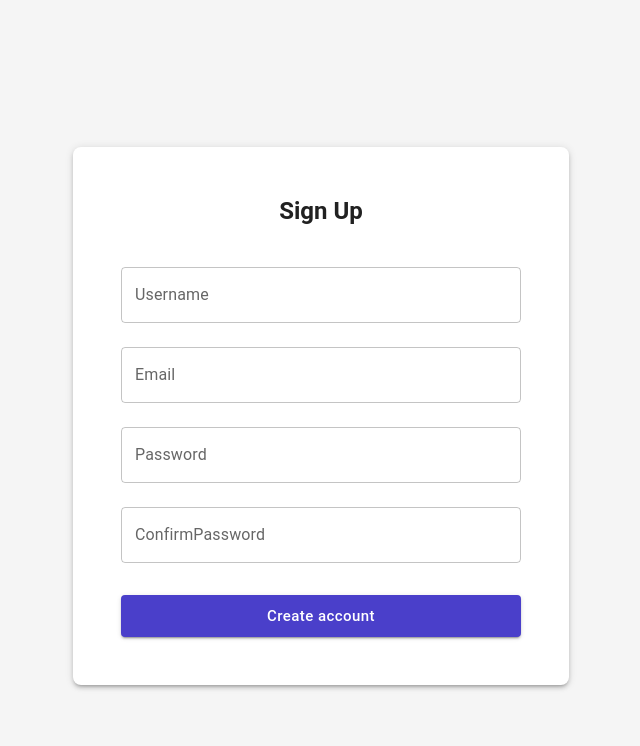
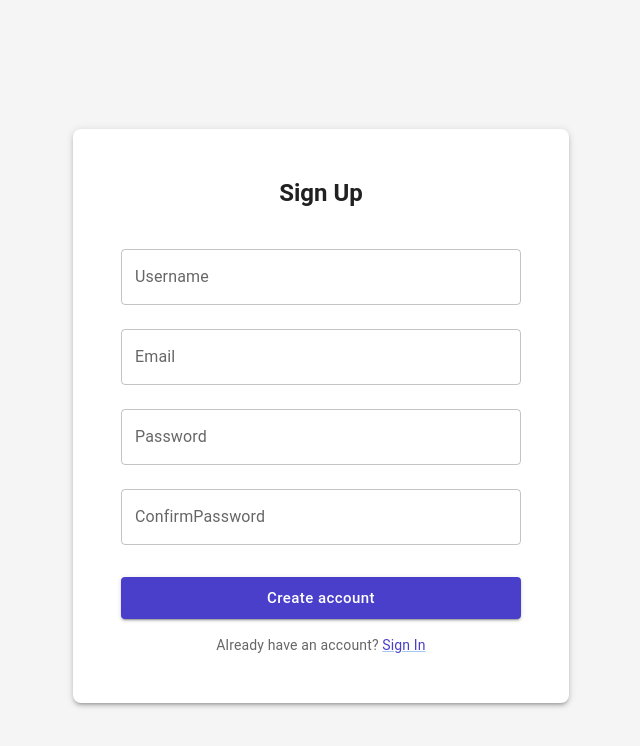
Before and after one commit to DanXuuuuu/shopping-management-project, a React (Create React App) app in the folder frontend/: page /signup in a window 1280 px wide. Shown: the top 746 px of the page, without its empty margins (319-959 px from the left). Built offline with nearby package versions, Linux system fonts and the light colour scheme; some icons are missing.

Commit message:
Update feat: frontned signup UI

```diff
--- a/frontend/src/components/auth/AuthForm.jsx
+++ b/frontend/src/components/auth/AuthForm.jsx
@@ -149,7 +149,7 @@ const AuthForm = ({title, submitText, fields, onSubmit}) => {
                     }
                  }
                  >{ submitText }</Button>
-                    {/* for the bottom link */}
+                    {/* for the Sign In bottom link */}
                     {title === 'Sign In' && (
                         <Box sx={{ mt:2,
                             display:'flex',
@@ -187,7 +187,24 @@ const AuthForm = ({title, submitText, fields, onSubmit}) => {
 
 
                         </Box>
+
                     )}
+                    {/* for the Sign In bottom link */}
+                {title === 'Sign Up' && (
+                    <Typography variant="body2"
+                        color="textSecondary"
+                        sx={{ textAlign: 'center', mt: 2 }}
+                        >
+                        Already have an account? <Link href='/signin'
+                        sx={{
+                            color:'#4A3FCA',
+                                        textAlign:'right',
+                                        '&:hover':{
+                                            textDecoration:'underline'}
+                        }}
+                        >Sign In</Link>
+                    </Typography>
+                )}
 
 
 
```
